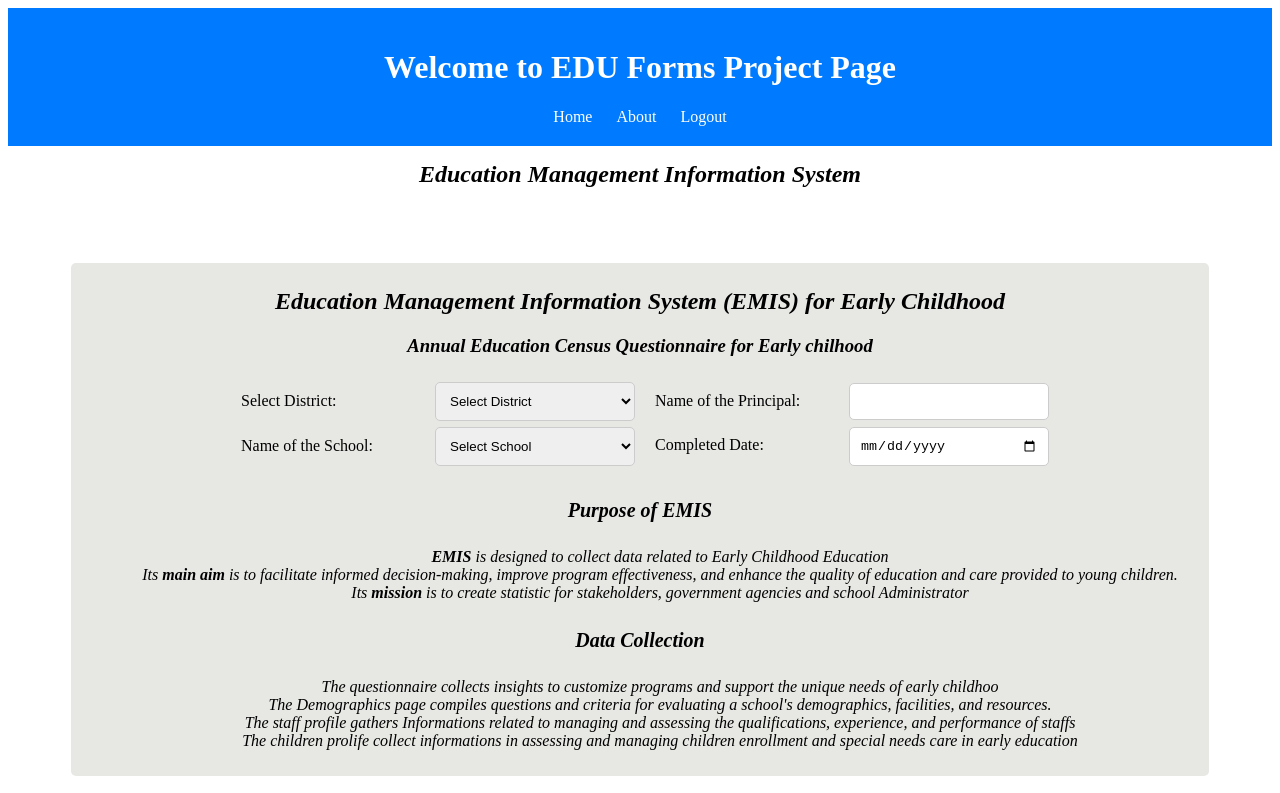
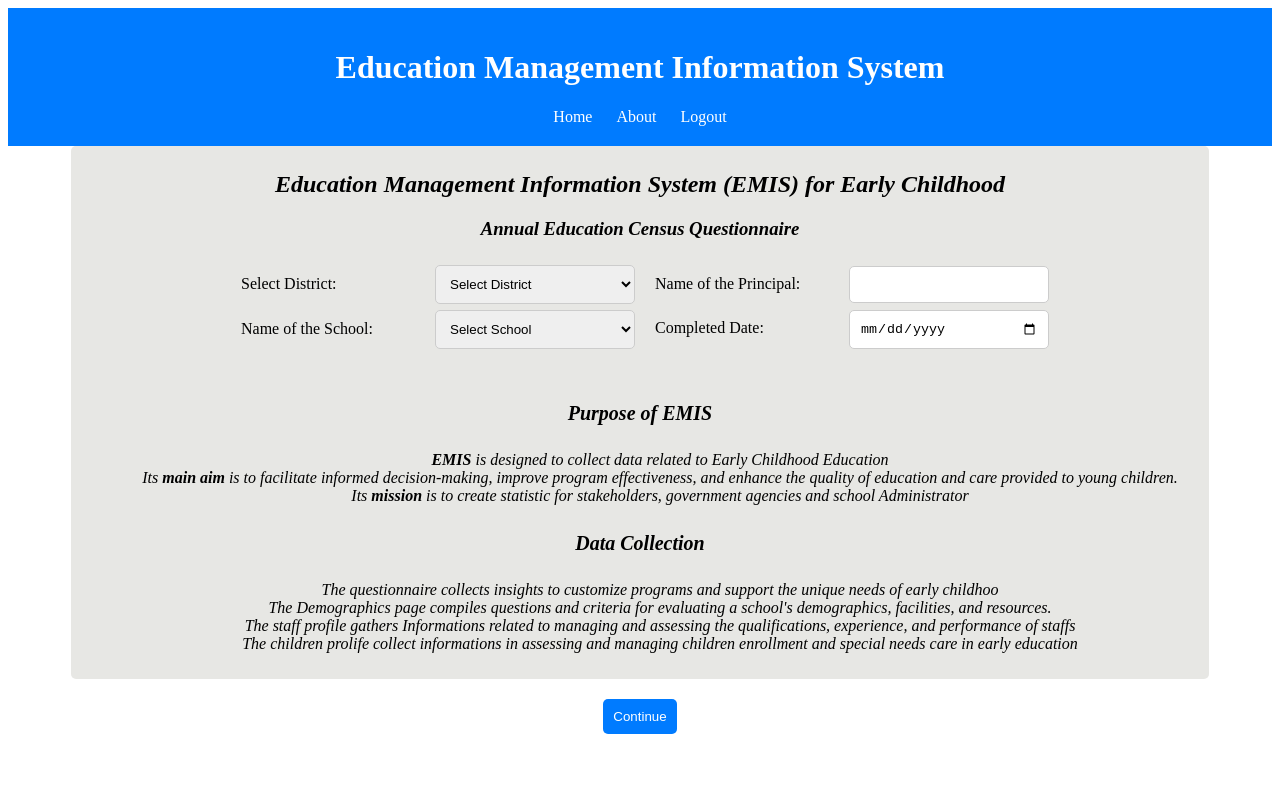
Before and after one commit to mildredfakoya/edu, a plain HTML site: page pages/early_childQ/ecQ_home.html in a window 1280 px wide. Shown: the top 793 px of the page. Drawn offline with Linux system fonts and the light colour scheme.

Commit message:
update on ecq files

```diff
--- a/css/early_childQ.css
+++ b/css/early_childQ.css
@@ -17,6 +17,7 @@
     background-color: rgb(231, 231, 228);
 }
 
+
 .ecq-inst-para /*cover page*/
 {
     margin: 25px;
@@ -26,19 +27,23 @@
 .ecq-form-cover{  /*cover page*/
     max-width: 100%;
     border-radius:5px;
-    height: auto;
-    margin: 20px;
+    /*height: auto;*/
+    margin: 0 auto;
+    padding: 20px;
     display: flex;
     justify-content:center;
     align-items: center;
     gap: 10px;
     flex-wrap: wrap;
+
 }
 
 .ecq-cover-container{
     display: flex;
     flex-direction: column;
+
 }
+
 
 .ecq-cover-container div{
     margin-bottom: 3px;
--- a/pages/early_childQ/ecQ_home.html
+++ b/pages/early_childQ/ecQ_home.html
@@ -12,7 +12,7 @@
 <body>
 
   <header class="header">
-      <h1>Welcome to EDU Forms Project Page</h1>
+      <h1>Education Management Information System</h1>
       <!-- Navigation -->
       <nav class="nav">
         <a class="nav-link" href="#">Home</a>
@@ -22,19 +22,14 @@
   </header>
 
 
-  <section class="row">
-    <div >
-      <h2 class="ecq-section-heading" id="add-style" >Education Management Information System</h2>
-    </div>
-  </section>
+
 
 
   <section class="row">
     <div class="ecq-dist-cover">
       <div>
           <h2  class="ecq-section-heading" id="add-style" >Education Management Information System (EMIS) for Early Childhood</h2>
-          <h3 class="ecq-section-heading" id="add-style" >Annual Education Census Questionnaire for
-          Early chilhood</h3>
+          <h3 class="ecq-section-heading" id="add-style" >Annual Education Census Questionnaire </h3>
       </div>
 
       <form action="demographics.html" method="post" autocomplete="off">
@@ -77,11 +72,11 @@
           <div class="ecq-cover-container">
             <div>
             <label for="principal-name"> Name of the Principal: &nbsp;</label>
-            <input type="text" name="principal-name" id="principal-name"  required>
+            <input type="text" name="principal-name" id="principal-name">
             </div>
             <div>
             <label for="date"> Completed Date: &nbsp;</label>
-            <input type="date" name="date" id="date" required>
+            <input type="date" name="date" id="date">
             </div>
           </div>
 
```
Also changed, not shown: pages/early_childQ/Technical_note.html (+2 -3 lines), pages/early_childQ/children_profile.html (+1 -1 lines), pages/early_childQ/demographics.html (+2 -3 lines), pages/early_childQ/staff_profile.html (+2 -3 lines).
